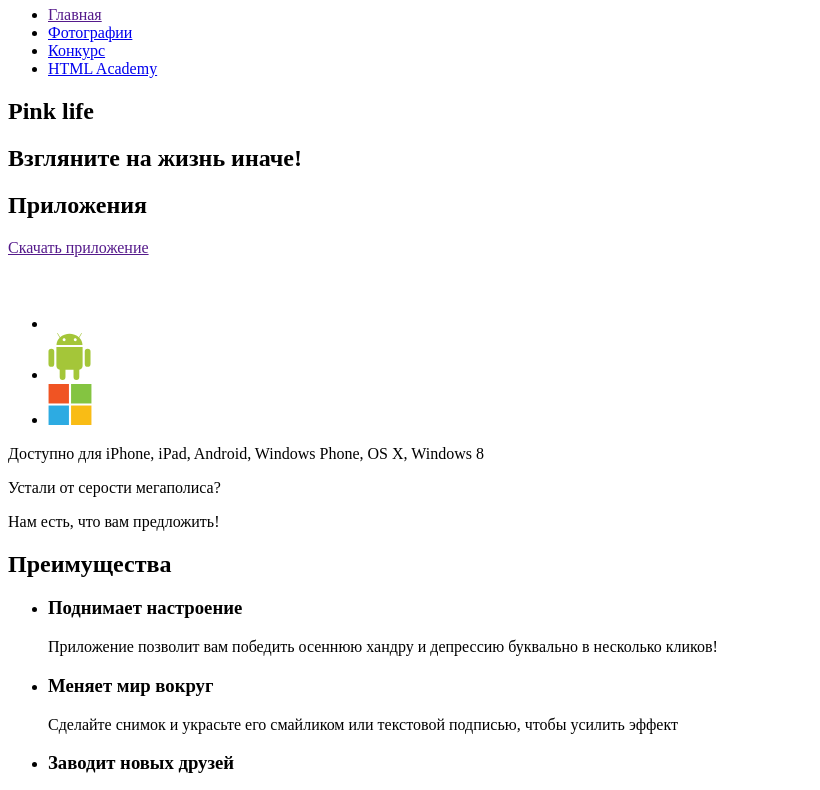
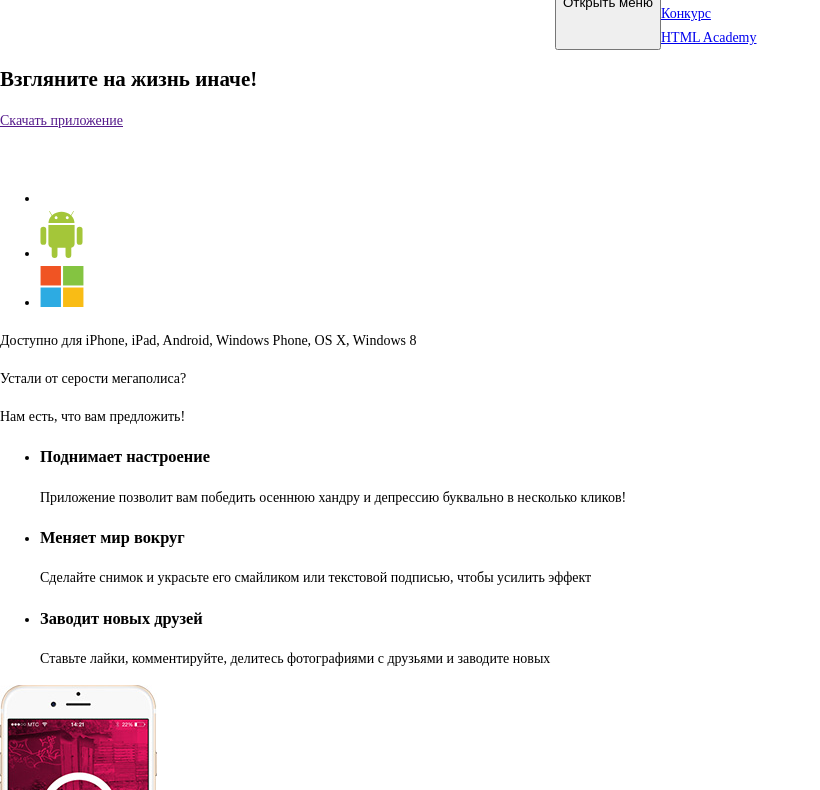
Before and after one commit to madhunny/1280973-pink-19, a website: page source/index.html in a window 1280 px wide. Shown: the part 46-836 px from the top of the page, without its empty margins (0-820 px from the left). Drawn offline with nearby package versions, Linux system fonts and the light colour scheme; files that its build step writes are made by us from their sources.

Commit message:
start module 3

```diff
--- a/source/index.html
+++ b/source/index.html
@@ -1,5 +1,7 @@
 <!DOCTYPE html>
 <html lang="ru">
+<link href="less/variables.less" rel="stylesheet/less">
+<link href="css/style.css" rel="stylesheet">
 
 <head>
   <meta name="viewport" content="width=device-width, initial-scale=1">
--- /dev/null
+++ b/source/less/variables.less
@@ -0,0 +1,52 @@
+@tablet-width: 768px;
+@desktop-width: 1200px;
+@bg-white: #ffffff;
+@bg-grey: #f2f2f2;
+@color-text: #283645;
+@main-font: "Open Sans", "Arial", sans-serif;
+
+body {
+  min-width: 320px;
+  margin: 0;
+  padding: 0;
+  font-size: 14px;
+  line-height: 24px;
+  font-style: normal;
+  background-color: @bg-white;
+}
+
+img {
+  max-width: 100%;
+  height: auto;
+}
+
+.visually-hidden:not(:focus):not(:active) {
+  position: absolute;
+  width: 1px;
+  height: 1px;
+  margin: -1px;
+  border: 0;
+  padding: 0;
+  white-space: nowrap;
+  clip-path: inset(100%);
+  clip: rect(0 0 0 0);
+  overflow: hidden;
+}
+
+.header {
+  display: flex;
+  flex-direction: column;
+}
+
+.nav {
+  display: flex;
+  flex-direction: row;
+  width: 320px;
+  margin: 0 auto;
+}
+
+.nav__list {
+  margin: 0;
+  padding: 0;
+  list-style: none;
+}
```
Also changed, not shown: source/form.html (+1 -0 lines), source/photo.html (+1 -0 lines), 1 other file.
